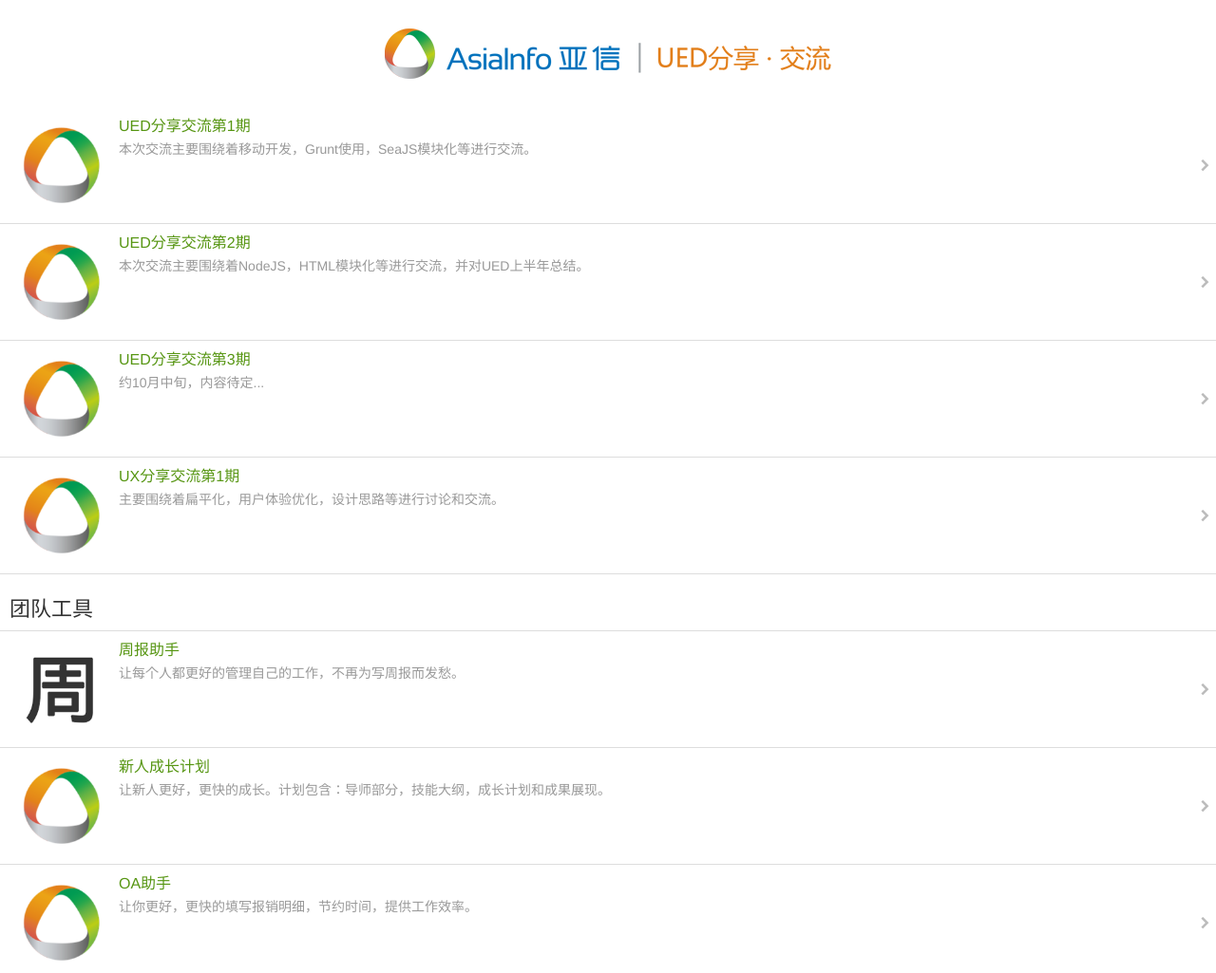
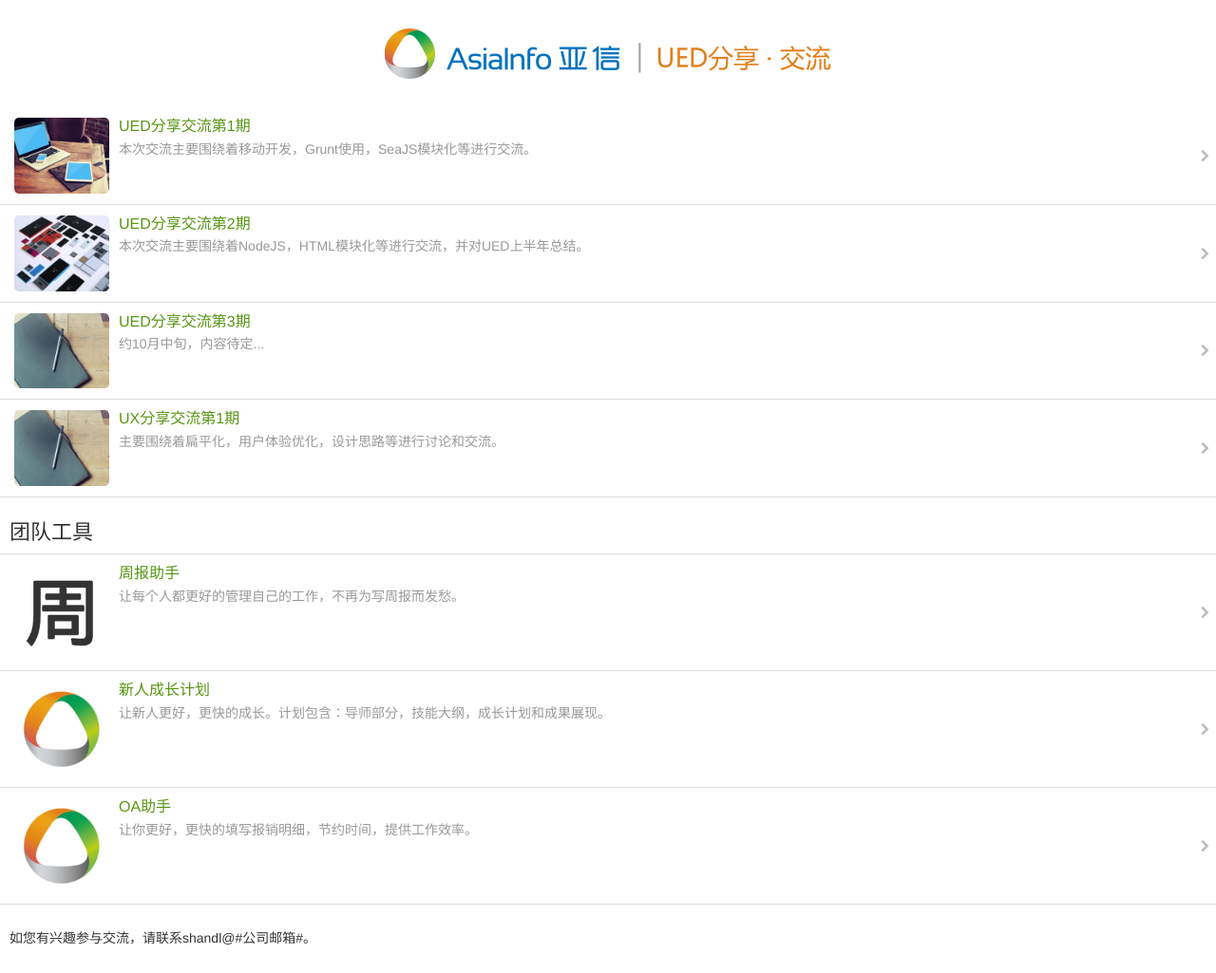
Before and after one commit to zero8892084/cssrain.github.io, a website: page index.html in a window 1280 px wide. Shown: the top 1025 px of the page at 95% size. Drawn offline with Linux system fonts and the light colour scheme.

Commit message:
图标更换
添加分享会图标。

```diff
--- a/index.html
+++ b/index.html
@@ -40,7 +40,7 @@
     <ul class="ui-list">
         <li class="ui-list-item ui-media">
             <a class="icon-navigate-right" href="/s1">
-                <img class="ui-media-object fn-left" src="touch-icon.png">
+                <img class="ui-media-object fn-left" src="ued_01.jpg">
                 <div class="ui-media-body">
                     <h4>UED分享交流第1期</h4>
                     <p>本次交流主要围绕着移动开发，Grunt使用，SeaJS模块化等进行交流。</p>
@@ -49,7 +49,7 @@
         </li>
         <li class="ui-list-item ui-media">
             <a class="icon-navigate-right" href="/s2">
-                <img class="ui-media-object fn-left" src="touch-icon.png">
+                <img class="ui-media-object fn-left" src="ued_02.jpg">
                 <div class="ui-media-body">
                     <h4>UED分享交流第2期</h4>
                     <p>本次交流主要围绕着NodeJS，HTML模块化等进行交流，并对UED上半年总结。</p>
@@ -58,7 +58,7 @@
         </li>
         <li class="ui-list-item ui-media">
             <a class="icon-navigate-right" href="/s3">
-                <img class="ui-media-object fn-left" src="touch-icon.png">
+                <img class="ui-media-object fn-left" src="ued_default.jpg">
                 <div class="ui-media-body">
                     <h4>UED分享交流第3期</h4>
                     <p>约10月中旬，内容待定...</p>
@@ -67,7 +67,7 @@
         </li>
         <li class="ui-list-item ui-media">
             <a class="icon-navigate-right" href="/ux1">
-                <img class="ui-media-object fn-left" src="touch-icon.png">
+                <img class="ui-media-object fn-left" src="ued_default.jpg">
                 <div class="ui-media-body">
                     <h4>UX分享交流第1期</h4>
                     <p>主要围绕着扁平化，用户体验优化，设计思路等进行讨论和交流。</p>
```
Also changed, not shown: ued_01.jpg (added), ued_02.jpg (added), ued_default.jpg (added).
